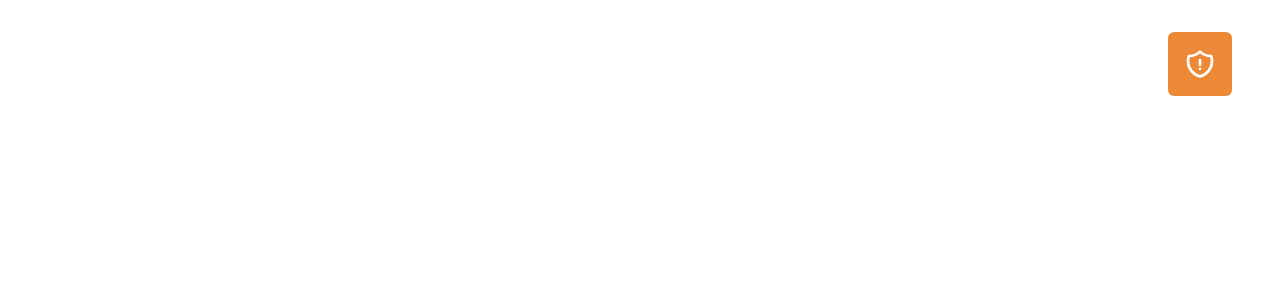
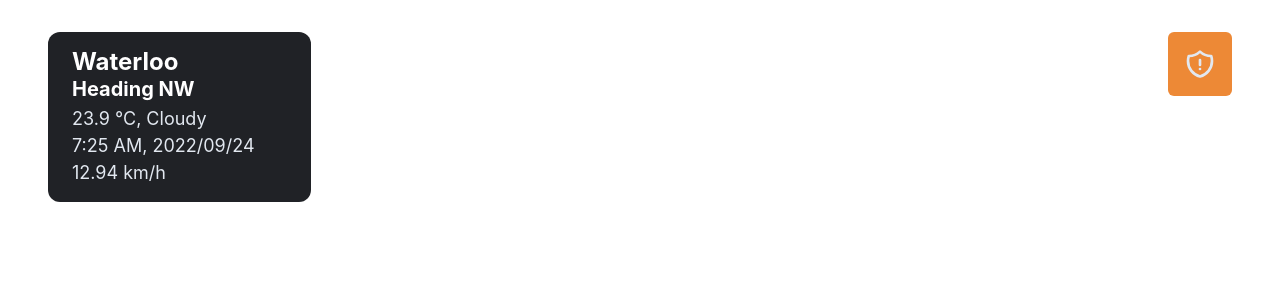
Before and after one commit to tandem-22/tandem, a Next.js app in the folder frontend/: page / in a window 1280 px wide. Shown: the top 300 px of the page. Built offline with nearby package versions, Linux system fonts and the light colour scheme.

Commit message:
Add more contrast

```diff
--- a/frontend/src/pages/index.tsx
+++ b/frontend/src/pages/index.tsx
@@ -4,6 +4,7 @@ import Head from "next/head";
 import { Status } from "@/components/Status";
 
 const VIDEO_FEED_URL = "http://localhost:3001";
+// const VIDEO_FEED_URL = "1.jpg";
 
 // Dimensions of the 7 in. RPI screen are 800 x 480
 const Home: NextPage = () => {
@@ -15,19 +16,23 @@ const Home: NextPage = () => {
       <Box
         p="8"
         px="12"
-        color="white"
+        color="gray.200"
         bg={`url(${VIDEO_FEED_URL})`}
         bgPosition="center"
         bgSize="cover"
         h="100vh"
       >
         <Flex justifyContent="space-between">
-          <Box fontSize="lg">
-            <Heading fontSize="3xl">Waterloo</Heading>
-            <Heading fontSize="2xl">Heading NW</Heading>
-            <Text>23.9 °C, Cloudy</Text>
-            <Text>7:25 AM, 2022/09/24</Text>
-            <Text>12.94 km/h</Text>
+          <Box fontSize="lg" bg="#202226" py="4" pl="6" pr="14" rounded="xl">
+            <Box color="white">
+              <Heading fontSize="2xl">Waterloo</Heading>
+              <Heading fontSize="xl">Heading NW</Heading>
+            </Box>
+            <Box mt="1">
+              <Text>23.9 °C, Cloudy</Text>
+              <Text>7:25 AM, 2022/09/24</Text>
+              <Text>12.94 km/h</Text>
+            </Box>
           </Box>
           <Status state="warning" />
         </Flex>
```
